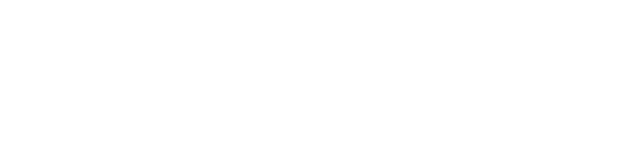
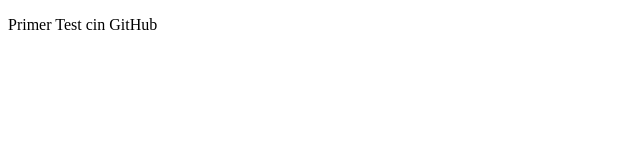
Before and after one commit to voliche/project2, a plain HTML site: page index.html in a window 1280 px wide. Shown: the whole page, without its empty margins (0-640 px from the left). Drawn offline with Linux system fonts and the light colour scheme.

Commit message:
agregamos el primer párrafo

```diff
--- a/index.html
+++ b/index.html
@@ -7,6 +7,6 @@
     <title>Documento de Prueba para GitHub</title>
 </head>
 <body>
-
+   <p>Primer Test cin GitHub</p>
 </body>
 </html>
```
